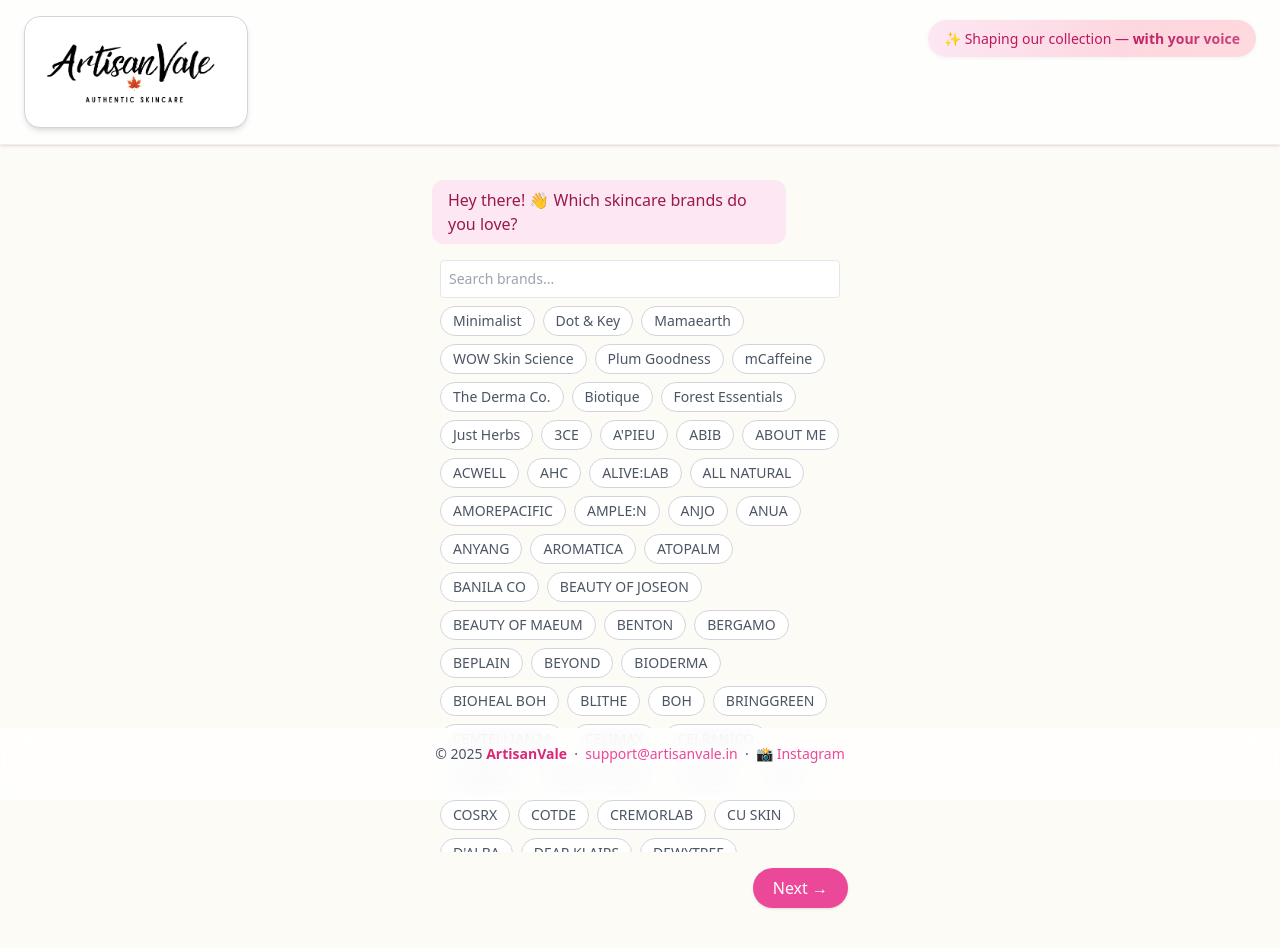
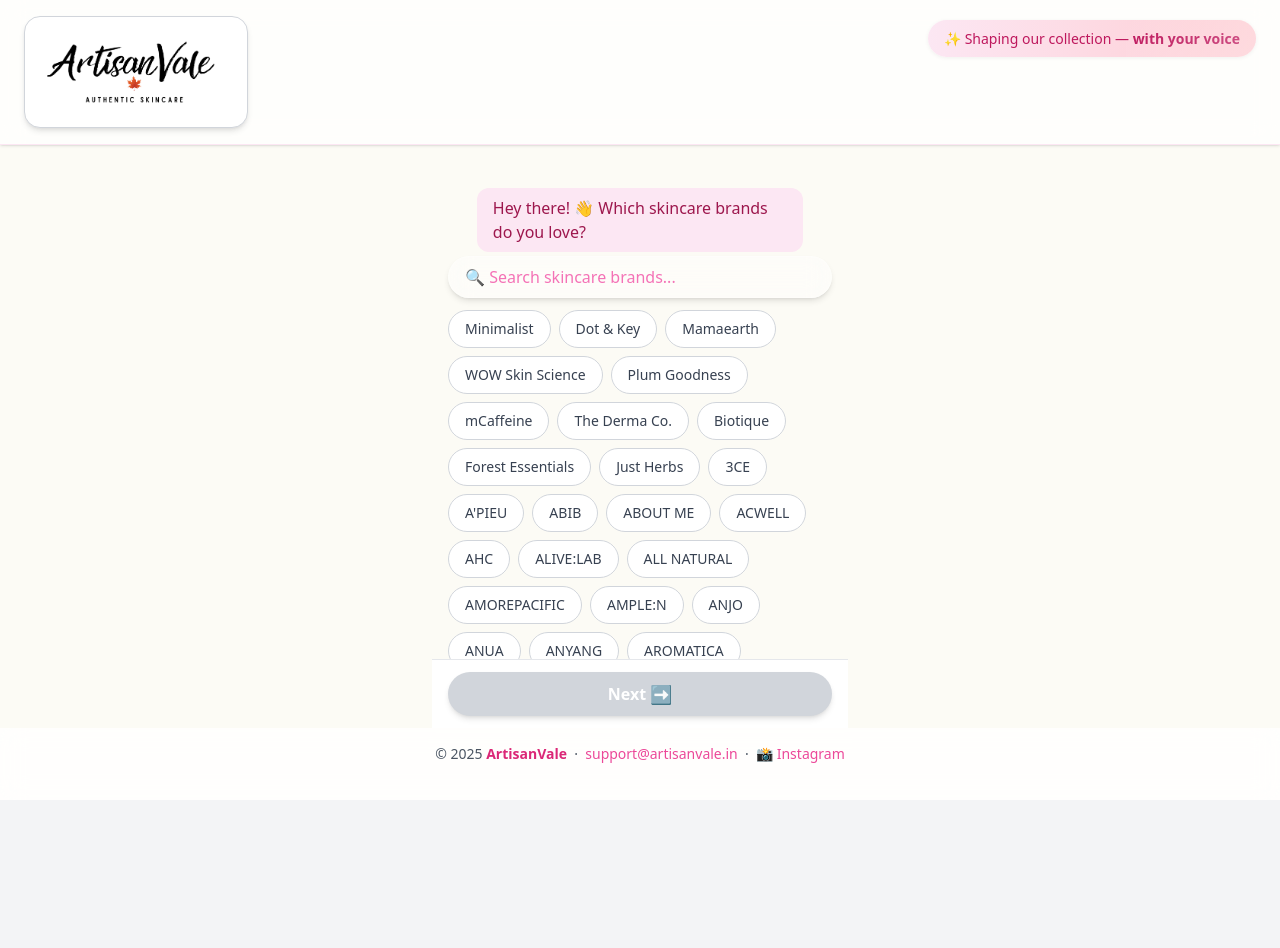
Before and after one commit to zayeemZaki/ArtisanVale, a Vue app: page / in a window 1280 px wide. Shown: the top 948 px of the page. After the commit the page ends 800 px from the top, so only its background shows below. Built offline with nearby package versions, Linux system fonts and the light colour scheme.

Commit message:
improved ui

```diff
--- a/src/App.vue
+++ b/src/App.vue
@@ -1,5 +1,5 @@
 <template>
-  <div class="min-h-screen bg-[#fcfbf5] flex flex-col">
+  <div class="h-full bg-[#fcfbf5] flex flex-col">
     <!-- Fixed Header -->
     <div
       class="fixed top-0 left-0 right-0 z-50 bg-white/70 backdrop-blur-md border-b border-pink-100 shadow"
@@ -8,7 +8,7 @@
     </div>
 
     <!-- Main Content -->
-    <main class="flex-1 max-w-md w-full mx-auto px-4 pt-[180px] pb-[72px]">
+    <main class="flex-1 max-w-md w-full mx-auto px-4 pt-[180px] pb-[72px] overflow-hidden">
       <ConversationalForm />
     </main>
 
@@ -34,3 +34,13 @@
   }
 };
 </script>
+
+
+
+<style>
+html, body, #app {
+  height: 100%;
+  overflow: hidden;
+}
+
+</style>
--- a/src/components/ConversationalForm.vue
+++ b/src/components/ConversationalForm.vue
@@ -1,33 +1,63 @@
 <template>
-  <div class="flex flex-col space-y-4 text-sm sm:text-base text-gray-800">
+  <div class="h-full flex flex-col overflow-hidden text-sm sm:text-base text-gray-800">
     <!-- Step 1 -->
-    <div v-if="step === 1" class="flex flex-col space-y-2">
+    <!-- Step 1 -->
+    <div v-if="step === 1" class="h-full flex flex-col">
+      <!-- Fixed Chat + Search -->
+      <div ref="chatContainerRef" class="shrink-0 bg-[#fcfbf5] px-4 pt-2 pb-1 z-10">
+        <div class="flex justify-center">
           <ChatBubble sender="bot">Hey there! 👋 Which skincare brands do you love?</ChatBubble>
-      <BrandList :selectedBrands="selectedBrands" @update:selectedBrands="selectedBrands = $event" />
-      <div class="flex justify-end w-full">
-        <button
-          class="mt-2 bg-pink-500 hover:bg-pink-600 text-white font-medium px-5 py-2 rounded-full shadow transition-all duration-200"
-          @click="nextStep"
-        >
-          Next →
+        </div>
+        <input type="text"
+          class="w-full mt-1 px-4 py-2 rounded-full border border-white/30 bg-white/40 backdrop-blur-md shadow-md focus:outline-none focus:ring-2 focus:ring-pink-300 focus:border-transparent placeholder:text-pink-400 text-gray-800 transition duration-200"
+          placeholder="🔍 Search skincare brands..." v-model="searchQuery" />
+      </div>
+
+      <!-- Scrollable Brand List: grows and scrolls -->
+      <div class="flex-1 overflow-y-auto px-4 py-2">
+        <div class="flex flex-wrap gap-2 justify-start w-full">
+          <div v-for="brand in filteredBrands" :key="brand" @click="toggleBrand(brand)" :class="[
+            'cursor-pointer px-4 py-2 rounded-full text-sm transition-all duration-200 border font-medium',
+            selectedBrands.includes(brand)
+              ? 'bg-pink-500 text-white border-transparent shadow-md scale-105'
+              : 'bg-white hover:bg-pink-50 text-gray-700 border-gray-300 hover:shadow-sm'
+          ]">
+            {{ brand }}
+          </div>
+        </div>
+      </div>
+
+      <!-- Fixed Next Button -->
+      <div class="shrink-0 px-4 py-3 bg-white border-t z-20">
+        <button @click="goToNextStep" :disabled="selectedBrands.length === 0" class="w-full bg-pink-500 hover:bg-pink-600 text-white font-semibold py-2 px-4 rounded-full shadow-md ring-1 ring-pink-300
+         focus:outline-none focus:ring-2 focus:ring-pink-400 transition-all duration-200 transform active:scale-95
+         disabled:bg-gray-300 disabled:cursor-not-allowed disabled:ring-0 flex items-center justify-center gap-1">
+          Next <span class="text-lg">➡️</span>
         </button>
       </div>
     </div>
 
     <!-- Step 2 -->
-    <div v-else-if="step === 2" class="flex flex-col space-y-2">
+    <div v-else-if="step === 2" class="flex flex-col gap-4 px-4">
+      <div class="flex justify-center">
+
         <ChatBubble sender="bot">Want to suggest a new brand or product?</ChatBubble>
-      <AddBrandForm
-        :brandName="newBrandName"
-        :productName="newProductName"
-        :imageData="newImageData"
-        @update:brandName="newBrandName = $event"
-        @update:productName="newProductName = $event"
-        @update:imageData="newImageData = $event"
-      />
-      <div class="flex justify-between mt-4">
-        <button class="text-gray-600 hover:underline" @click="prevStep">← Back</button>
-        <button class="bg-pink-500 hover:bg-pink-600 text-white px-4 py-2 rounded" @click="nextStep">
+      </div>
+      <AddBrandForm :brandName="newBrandName" :productName="newProductName" :imageUrl="newImageUrl"
+        @update:brandName="newBrandName = $event" @update:productName="newProductName = $event"
+        @update:imageUrl="newImageUrl = $event" />
+
+      <div class="flex justify-between items-center pt-4">
+        <!-- Back Button -->
+        <button @click="prevStep"
+          class="flex items-center gap-2 px-4 py-2 rounded-full border border-gray-300 bg-white/50 backdrop-blur-md text-gray-600 hover:bg-white hover:shadow-md hover:text-black transition duration-200">
+          <span class="text-lg">←</span>
+          <span class="font-medium">Back</span>
+        </button>
+
+        <!-- Next Button -->
+        <button @click="nextStep"
+          class="bg-pink-500 hover:bg-pink-600 text-white px-6 py-2 rounded-full shadow-lg transition-all duration-200">
           Next →
         </button>
       </div>
@@ -35,95 +65,154 @@
 
     <!-- Step 3 -->
     <div v-else-if="step === 3" class="flex flex-col space-y-2">
+      <div class="flex justify-center">
+
         <ChatBubble sender="bot">How can we reach you?</ChatBubble>
-      <ContactForm
-        :name="userName"
-        :email="userEmail"
-        :phone="userPhone"
-        @update:name="userName = $event"
-        @update:email="userEmail = $event"
-        @update:phone="userPhone = $event"
-      />
-      <div class="flex justify-between mt-4">
-        <button class="text-gray-600 hover:underline" @click="prevStep">← Back</button>
+      </div>
+      <ContactForm :name="userName" :email="userEmail" :phone="userPhone" @update:name="userName = $event"
+        @update:email="userEmail = $event" @update:phone="userPhone = $event" />
+      <div class="flex justify-between items-center pt-4">
+        <!-- Back Button -->
+        <button @click="prevStep"
+          class="flex items-center gap-2 px-4 py-2 rounded-full border border-gray-300 bg-white/50 backdrop-blur-md text-gray-600 hover:bg-white hover:shadow-md hover:text-black transition duration-200">
+          <span class="text-lg">←</span>
+          <span class="font-medium">Back</span>
+        </button>
+
+        <!-- Submit Button -->
         <button
-          class="bg-blue-600 hover:bg-blue-700 text-white px-4 py-2 rounded"
-          @click="submitForm"
-        >
+          class="bg-pink-500 hover:bg-pink-600 text-white px-6 py-2 rounded-full shadow-md transition-all duration-200"
+          @click="submitForm">
           Submit →
         </button>
       </div>
     </div>
 
-    <!-- Step 4 -->
-    <div v-else class="flex flex-col space-y-2">
-      <ChatBubble sender="bot">🎉 Thank you for sharing! Here’s what you submitted:</ChatBubble>
-      <div class="bg-gray-100 rounded p-4 space-y-2">
-        <p><strong>Name:</strong> {{ userName || 'N/A' }}</p>
-        <p><strong>Email:</strong> {{ userEmail || 'N/A' }}</p>
-        <p><strong>Phone:</strong> {{ userPhone || 'N/A' }}</p>
-        <p><strong>Selected Brands:</strong> {{ selectedBrands.length ? selectedBrands.join(', ') : 'N/A' }}</p>
-        <p><strong>Suggested Brand:</strong> {{ newBrandName || 'N/A' }}</p>
-        <p><strong>Suggested Product:</strong> {{ newProductName || 'N/A' }}</p>
-        <p><strong>Image:</strong> {{ newImageData ? 'Uploaded' : 'N/A' }}</p>
+<!-- Step 4: Thank You & Confirmation -->
+<div v-else class="flex flex-col h-full overflow-y-auto px-4 pb-32 pt-4 text-center items-center">
+  <!-- Thank You Message -->
+  <div class="bg-pink-100 text-pink-800 rounded-full px-6 py-2 text-sm mb-6 shadow">
+    🎉 Thank you for sharing! Here's what you submitted:
+  </div>
+
+  <!-- Summary Card -->
+  <div class="bg-white/70 backdrop-blur-md border border-pink-200 p-6 rounded-xl shadow max-w-md w-full text-left text-sm mb-6">
+    <p class="mb-2"><strong>Name:</strong> {{ name || 'N/A' }}</p>
+    <p class="mb-2"><strong>Email:</strong> {{ email || 'N/A' }}</p>
+    <p class="mb-2"><strong>Phone:</strong> {{ phone || 'N/A' }}</p>
+    <p class="mb-2"><strong>Selected Brands:</strong> {{ selectedBrands.length ? selectedBrands.join(', ') : 'N/A' }}</p>
+    <p class="mb-2"><strong>Suggested Brand:</strong> {{ suggestedBrand || 'N/A' }}</p>
+    <p class="mb-2"><strong>Suggested Product:</strong> {{ suggestedProduct || 'N/A' }}</p>
+    <p class="mb-0"><strong>Image:</strong> {{ imagePreview ? '✅ Attached' : 'N/A' }}</p>
+  </div>
+
+  <!-- Launch Notice -->
+  <div class="bg-pink-50 border border-pink-200 rounded-xl p-6 text-sm leading-relaxed max-w-md w-full shadow text-gray-800">
+    <p class="mb-2 font-semibold text-pink-700 text-base">
+      We're launching in <span class="text-pink-600 font-bold">August 2025!</span> 🛍️
+    </p>
+    <p class="mb-3">
+      Stay tuned — your input helps us shape our perfect skincare lineup. 💖
+    </p>
+    <p class="mb-1">Have questions? Contact us at:</p>
+    <p>
+      <a href="mailto:hello@artisanvale.com" class="text-pink-600 underline">hello@artisanvale.com</a> |
+      <a href="tel:+11234567890" class="text-pink-600 underline">+1 (123) 456-7890</a>
+    </p>
+    <p class="mt-3">Follow us on Instagram:
+      <a href="https://instagram.com/artisanvale" target="_blank" class="text-pink-600 underline">@artisanvale</a>
+    </p>
   </div>
 </div>
   </div>
 </template>
 
-<script>
-import BrandList from './BrandList.vue';
+<script setup>
+import { ref, computed, onMounted, nextTick } from 'vue';
+import ChatBubble from './ChatBubble.vue';
 import AddBrandForm from './AddBrandForm.vue';
 import ContactForm from './ContactForm.vue';
-import ChatBubble from './ChatBubble.vue';
 
-export default {
-  components: {
-    BrandList,
-    AddBrandForm,
-    ContactForm,
-    ChatBubble
-  },
-  data() {
-    return {
-      step: 1,
-      selectedBrands: [],
-      newBrandName: '',
-      newProductName: '',
-      newImageData: '',
-      userName: '',
-      userEmail: '',
-      userPhone: ''
-    };
-  },
-  methods: {
-    nextStep() {
-      if (this.step < 4) this.step++;
-    },
-    prevStep() {
-      if (this.step > 1) this.step--;
-    },
-    submitForm() {
-      this.step = 4;
+const step = ref(1);
+const searchQuery = ref('');
+const selectedBrands = ref([]);
 
-      // Optional: still send data to Formspree
-      fetch("https://formspree.io/f/xleybrdn", {
-        method: "POST",
-        headers: {
-          "Content-Type": "application/json",
-          Accept: "application/json"
-        },
-        body: JSON.stringify({
-          name: this.userName,
-          email: this.userEmail,
-          phone: this.userPhone,
-          selectedBrands: this.selectedBrands.join(', '),
-          suggestedBrand: this.newBrandName || 'N/A',
-          suggestedProduct: this.newProductName || 'N/A',
-          image: this.newImageData || 'N/A'
-        })
-      }).catch(() => {});
+const brands = [
+  "Minimalist", "Dot & Key", "Mamaearth", "WOW Skin Science", "Plum Goodness", "mCaffeine", "The Derma Co.", "Biotique", "Forest Essentials", "Just Herbs",
+  "3CE", "A'PIEU", "ABIB", "ABOUT ME", "ACWELL", "AHC", "ALIVE:LAB", "ALL NATURAL",
+  "AMOREPACIFIC", "AMPLE:N", "ANJO", "ANUA", "ANYANG", "AROMATICA", "ATOPALM", "BANILA CO",
+  "BEAUTY OF JOSEON", "BEAUTY OF MAEUM", "BENTON", "BERGAMO", "BEPLAIN", "BEYOND", "BIODERMA",
+  "BIOHEAL BOH", "BLITHE", "BOH", "BRINGGREEN", "CENTELLIAN24", "CELIMAX", "CELRANICO", "CENOVIS",
+  "CHICA Y CHICO", "CLAVUU", "CLIO", "COSRX", "COTDE", "CREMORLAB", "CU SKIN", "D'ALBA",
+  "DEAR KLAIRS", "DEWYTREE", "DONGINBI", "DR. CEURACLE", "DR. G", "DR. JART+", "DR. PEPTI",
+  "DR.HEDISON", "DR.JAYS", "DR.ORACLE", "DR.SKINFIX", "E NATURE", "EGF", "ELIZAVECCA", "EMUL",
+  "ENPRANI", "ETUDE HOUSE", "EUNYUL", "EVERCOS", "FARMSTAY", "FASCY", "FATION", "FEEV",
+  "FILLIMILLI", "FIRST COSMETIC", "FOODAHOLIC", "FRUDIA", "GENIE IN A BOTTLE", "GILLA8", "GOODAL",
+  "GOODPIE", "GRAYMELIN", "G9SKIN", "HANUR", "HARUHARU WONDER", "HEIMISH", "HERA", "HERBALUX",
+  "HOLIKA HOLIKA", "HUXLEY", "I'M FROM", "I'M MEME", "ILLIYOON", "INNISFREE", "IOPE", "ISNTREE",
+  "IT'S SKIN", "JAYJUN", "JM SOLUTION", "JOAH", "JUNGSAEMMOOL", "JUMISO", "KAHI", "KILL COVER",
+  "KLAIRS", "KOCOSTAR", "KUMKANG KIND", "LANEIGE", "LEADERS", "LEBELAGE", "LET ME SKIN",
+  "LIME", "LIMESPA", "LIONHEART", "LOHACELL", "LOVBOD", "LULULUN", "MA:NYO", "MAKE P:REM",
+  "MAMONDE", "MEDIHEAL", "MEDIPEEL", "MISSHA", "MIZON", "MOONSHOT", "MOTHER MADE", "MR. HONEY",
+  "NACIFIC", "NAMING", "NEOGEN", "NEOGEN DERMALOGY", "NEOZEN", "NINELESS", "NOKDU", "NONGHYUP",
+  "NATURE REPUBLIC", "NUMBUZIN", "OHUI", "ONE THING", "ONSAEMEEIN", "ORJENA", "OSMOPURE",
+  "PACIFICPHARMA", "PETITFEE", "PHYSIOGEL", "PIBUBU", "PIBUWANG", "PRO YOU", "PURITO", "PYUNKANG YUL",
+  "REAL BARRIER", "ROUND A’ROUND", "ROUND LAB", "SAMU", "SCINIC", "SECRET KEY", "SELVERT",
+  "SEXYLOOK", "SHANGPREE", "SHANGRI-LA", "SIDMOOL", "SINFUL", "SIXPLUS", "SKIN1004", "SKINFOOD",
+  "SKIN HOUSE", "SKINRx LAB", "SNP", "SOME BY MI", "SOMEBYMI", "SOON JUNG", "STAYGANIC", "STAY COOLS",
+  "THANK YOU FARMER", "THE FACE SHOP", "THE LAB", "THE ORDINARY (KOREA)", "THE PLANT BASE",
+  "THE SAEM", "THE SKIN HOUSE", "THELAVICOS", "TIAM", "TOCOBO", "TONYMOLY", "TORRIDEN", "TOUN28",
+  "TREEANNSEA", "TROIAREUKE", "TRUECARE", "UNPA", "URANG", "VARI:HOPE", "VELY VELY", "VT COSMETICS",
+  "WELLAGE", "WISHTREND", "WONJIN EFFECT", "WONDER BATH", "YADAH", "YEHWADAM", "YULIP", "ZEROID",
+  "ZYMOGEN", "9WISHES", "16BRAND", "23 YEARS OLD", "9CC", "BONAJOUR", "CNP LABORATORY", "DERMAFIRM",
+  "ECLADO", "EILEEN GRACE", "GLOW RECIPE (KR)", "K-BEAUTY NATURAL", "LABIOTTE", "MISSDECO",
+  "NATUREKIND", "RE:CIPE", "SKIN&LAB", "SKIN79", "SNOWY", "SO NATURAL", "SUR.MEDIC", "WHAMISA"
+];
+
+const filteredBrands = computed(() => {
+  if (!searchQuery.value) return brands;
+  return brands.filter(b =>
+    b.toLowerCase().includes(searchQuery.value.toLowerCase())
+  );
+});
+
+function toggleBrand(brand) {
+  if (selectedBrands.value.includes(brand)) {
+    selectedBrands.value = selectedBrands.value.filter(b => b !== brand);
+  } else {
+    selectedBrands.value.push(brand);
   }
 }
-};
+
+function goToNextStep() {
+  step.value += 1;
+}
+function prevStep() {
+  step.value -= 1;
+}
+function nextStep() {
+  step.value += 1;
+}
+function submitForm() {
+  console.log('Form submitted!');
+    step.value = 4;
+
+}
+
+// Layout constants
+const chatSectionTop = 180; // Same as App.vue pt-[180px]
+const nextButtonHeight = 64;
+const footerHeight = 72;
+
+// Additional form fields
+const newBrandName = ref('');
+const newProductName = ref('');
+const newImageData = ref(null);
+const userName = ref('');
+const userEmail = ref('');
+const userPhone = ref('');
 </script>
+
+<style scoped>
+/* Optional: customize scrollbars if needed */
+</style>
```
Also changed, not shown: src/components/AddBrandForm.vue (+57 -28 lines), src/components/ContactForm.vue (+39 -12 lines). Lines whose indentation alone changed are shown as unchanged.
